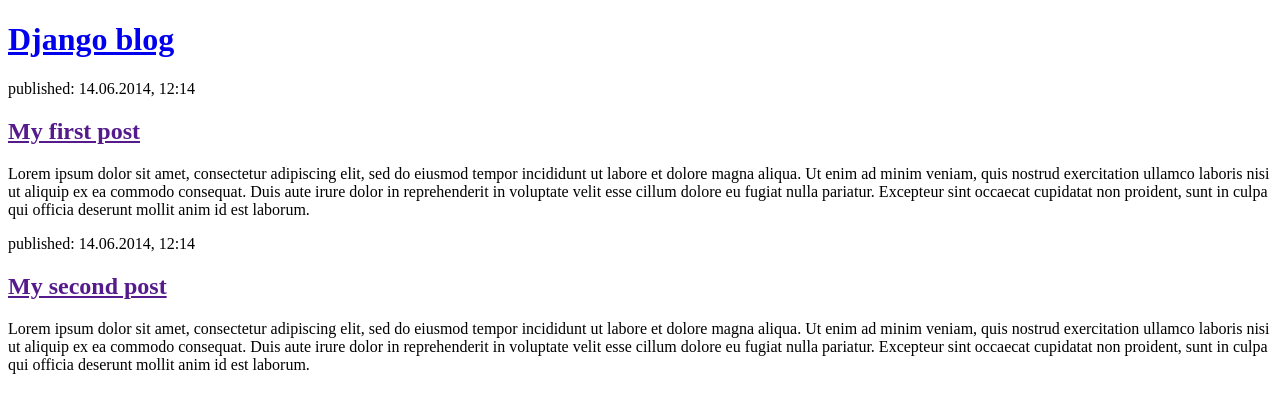
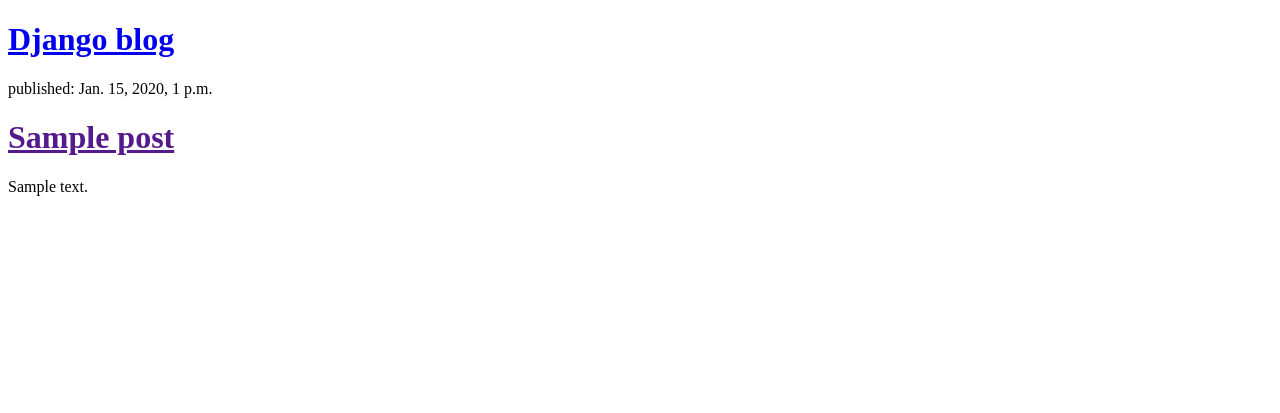
Before and after one commit to Kyande/django_resfresher, a Django app: template blog/templates/blog/post_list.html in a window 1280 px wide. Shown: the top 413 px of the page. Run offline with Django 3.2, Linux system fonts and the light colour scheme; the template is opened without the code that fills it: values that come from a table or form of the project are taken from there, others are empty; tables that the repository leaves empty hold one stand-in row (values such as "Sample post").

Commit message:
modified the template to display dynamic data.

```diff
--- a/blog/templates/blog/post_list.html
+++ b/blog/templates/blog/post_list.html
@@ -8,28 +8,14 @@
     <div>
         <h1><a href="/">Django blog</a></h1>
     </div>
-    <div>
-        <p>published: 14.06.2014, 12:14</p>
-        <h2><a href="">My first post</a> </h2>
-        <p>
-            Lorem ipsum dolor sit amet, consectetur adipiscing elit, sed do eiusmod tempor incididunt ut labore et
-            dolore magna aliqua. Ut enim ad minim veniam, quis nostrud exercitation ullamco laboris nisi ut aliquip
-            ex ea commodo consequat. Duis aute irure dolor in reprehenderit in voluptate velit esse cillum dolore eu
-            fugiat nulla pariatur. Excepteur sint occaecat cupidatat non proident, sunt in culpa qui officia deserunt
-            mollit anim id est laborum.
-        </p>
 
+    {% for post in posts %}
         <div>
-            <p>published: 14.06.2014, 12:14</p>
-            <h2><a href="">My second post</a> </h2>
-            <p>
-                Lorem ipsum dolor sit amet, consectetur adipiscing elit, sed do eiusmod tempor incididunt ut labore et
-                dolore magna aliqua. Ut enim ad minim veniam, quis nostrud exercitation ullamco laboris nisi ut aliquip
-                ex ea commodo consequat. Duis aute irure dolor in reprehenderit in voluptate velit esse cillum dolore eu
-                fugiat nulla pariatur. Excepteur sint occaecat cupidatat non proident, sunt in culpa qui officia deserunt
-                mollit anim id est laborum.
-            </p>
+            <p>published: {{ post.published_date }}</p>
+            <h1><a href="">{{ post.title }}</a></h1>
+            <p>{{ post.text | linebreaksbr }}</p>
         </div>
-    </div>
+    {% endfor %}
+
 </body>
 </html>
--- a/blog/views.py
+++ b/blog/views.py
@@ -1,5 +1,8 @@
 from django.shortcuts import render
+from django.utils import timezone
+from .models import Post
 
 # Create your views here.
 def post_list(request):
-    return render(request, 'blog/post_list.html', {})
+    posts = Post.objects.filter(published_date__lte=timezone.now()).order_by('published_date')
+    return render(request, 'blog/post_list.html', {'posts': posts})
```
